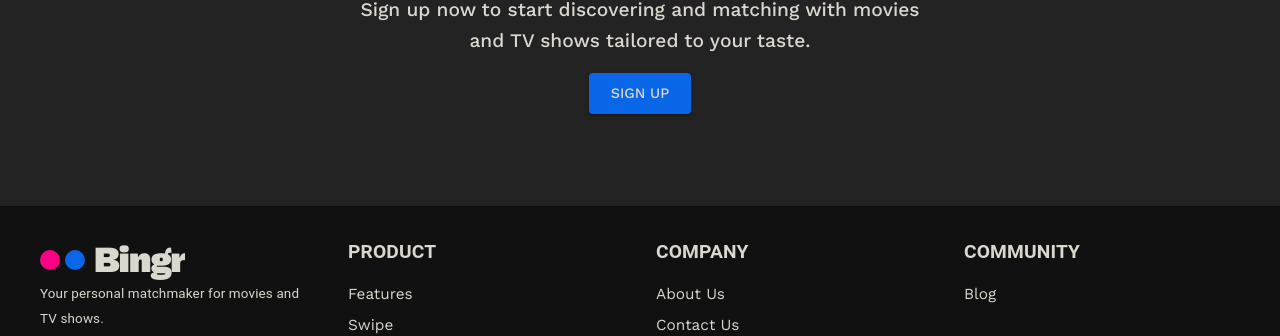
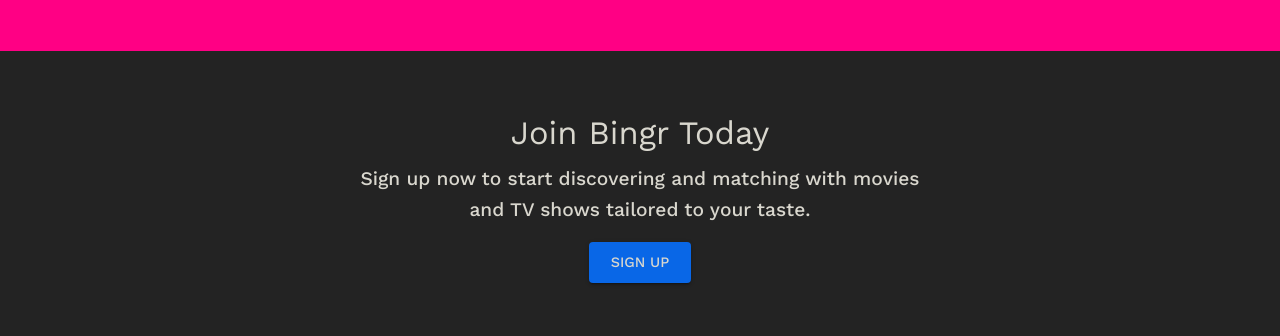
Before and after one commit to Idan-sh/Bingr, a React (Vite) app in the folder frontend/: page / in a window 1280 px wide. Shown: the part 1549-1885 px from the top of the page. Built offline with nearby package versions, Linux system fonts and the light colour scheme.

Commit message:
Added functionality to the buttons on the landing page. Small design changes to the landing page's components.

```diff
--- a/frontend/src/components/landing-page/LandingPageCallToAction.tsx
+++ b/frontend/src/components/landing-page/LandingPageCallToAction.tsx
@@ -1,4 +1,5 @@
 import { Box, Typography, Button } from "@mui/material";
+import { Link } from "react-router-dom";
 
 function LandingPageCallToAction() {
   return (
@@ -10,7 +11,17 @@
         Sign up now to start discovering and matching with movies and TV shows tailored to your
         taste.
       </Typography>
-      <Button variant="contained" color="secondary" size="large" sx={{ marginTop: 2 }}>
+      <Button
+        component={Link}
+        to={{
+          pathname: "/login", // The target path
+          search: "?action=signup" // The query parameters
+        }}
+        variant="contained"
+        color="secondary"
+        size="large"
+        sx={{ marginTop: 2 }}
+      >
         Sign Up
       </Button>
     </Box>
--- a/frontend/src/components/landing-page/LandingPageHero.tsx
+++ b/frontend/src/components/landing-page/LandingPageHero.tsx
@@ -1,8 +1,9 @@
 import { Typography, Button, Container, Box } from "@mui/material";
 import { motion } from "motion/react";
+import { Link } from "react-router-dom";
 
 function LandingPageHero() {
-  const delayInterval = 0.4;
+  const delayInterval = 0.3;
   const distance = 100;
 
   return (
@@ -81,7 +82,7 @@
         <Typography variant="h6" sx={{ marginBottom: "2rem" }}>
           Swipe your way to the perfect entertainment, tailored just for you.
         </Typography>
-        <Button variant="contained" color="primary" size="large">
+        <Button component={Link} to="/login" variant="contained" color="primary" size="large">
           Get Started
         </Button>
       </motion.div>
--- a/frontend/src/components/landing-page/LandingPageTrending.tsx
+++ b/frontend/src/components/landing-page/LandingPageTrending.tsx
@@ -27,8 +27,8 @@
       sx={{
         width: "100%",
         height: "fit-content",
-        paddingTop: "1rem",
-        paddingBottom: "6rem",
+        paddingTop: "6rem",
+        paddingBottom: "12rem",
         paddingInline: { xs: "4rem", sm: "8rem", md: "10rem" },
         backgroundColor: "primary.main"
       }}
--- a/frontend/src/pages/LoginPage.tsx
+++ b/frontend/src/pages/LoginPage.tsx
@@ -1,8 +1,11 @@
 import { useState } from "react";
 import { Box, Typography, TextField, Button, Link } from "@mui/material";
+import { useSearchParams } from "react-router-dom";
 
 function LoginPage() {
-  const [isLogin, setIsSignIn] = useState(true);
+  const [searchParams] = useSearchParams();
+  const action = searchParams.get("action");
+  const [isLogin, setIsSignIn] = useState(action === "signup" ? false : true); // Set isLogin to true only if the action is not signup (the default action is login)
 
   const [email, setEmail] = useState("");
   const [password, setPassword] = useState("");
```
